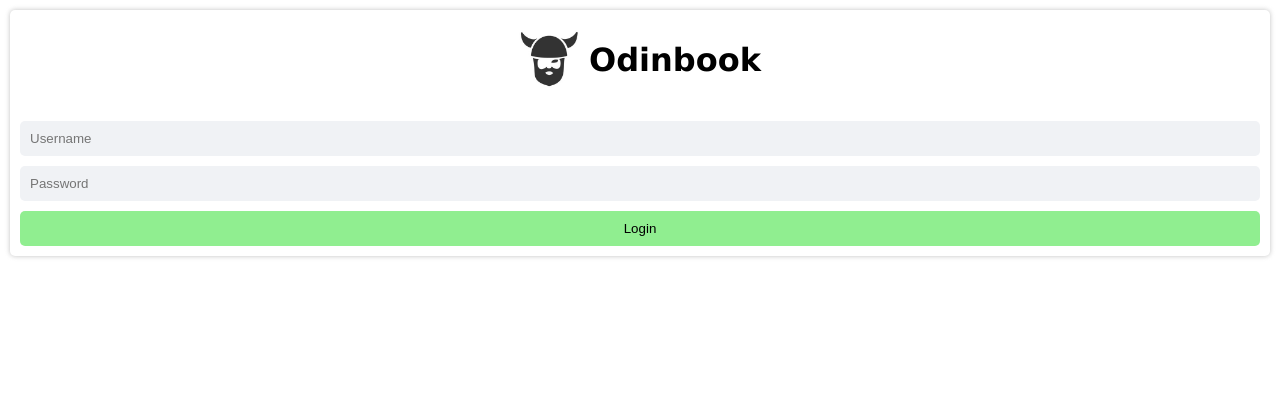
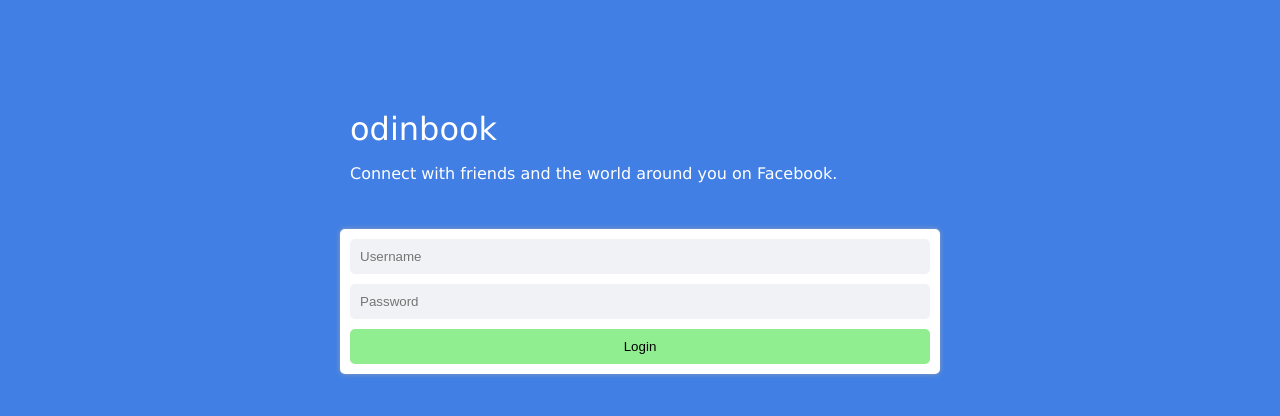
Before and after one commit to aflo7/odinbook-facebook-clone-, a Vue app in the folder frontend/: page / in a window 1280 px wide. Shown: the top 416 px of the page. Built offline with nearby package versions, Linux system fonts and the light colour scheme.

Commit message:
updated the login form with updated CSS styles

```diff
--- a/frontend/src/components/Login.vue
+++ b/frontend/src/components/Login.vue
@@ -27,10 +27,13 @@
 </script>
 
 <template>
+  <div class="outer">
+
   <div class="login-form-wrapper">
-    <div style="display: flex; align-items: center; gap: 10px">
-      <img src="../assets/odinlogo2.jpeg" style="height: 60px" />
-      <h1>Odinbook</h1>
+    <div style="display: flex; flex-direction: column; color: white; padding: 10px;">
+      <!-- <img src="../assets/odinlogo2.jpeg" style="height: 50px" /> -->
+      <h1>odinbook</h1>
+      <p>Connect with friends and the world around you on Facebook.</p>
     </div>
 
     <form class="login-form" @submit.prevent="login">
@@ -59,9 +62,26 @@
       <button type="submit" class="login-btn">Login</button>
     </form>
   </div>
+
+</div>
 </template>
 
 <style scoped>
+
+.outer {
+  background-color: rgb(65, 127, 228);
+  height: 100vh;
+  padding-left: 20px;
+  padding-right: 20px;
+  padding-top: 100px;
+
+
+}
+
+h1 {
+  margin: 0;
+  font-weight: normal;
+}
 .login-btn {
   background-color: lightgreen;
   border: none;
@@ -77,22 +97,26 @@
   display: flex;
   flex-direction: column;
   gap: 10px;
-  width: 100%;
+  background-color: white;
+  -webkit-box-shadow: 0px 0px 5px 0px rgba(171, 171, 171, 0.75);
+  -moz-box-shadow: 0px 0px 5px 0px rgba(171, 171, 171, 0.75);
+  box-shadow: 0px 0px 5px 0px rgba(171, 171, 171, 0.75);
+  padding: 10px;
+  border-radius: 5px;
 }
 
 .login-form-wrapper {
-  padding: 10px;
-  margin: 10px;
-  border-radius: 5px;
-  background-color: white;
   display: flex;
   flex-direction: column;
-  align-items: center;
   gap: 20px;
-  -webkit-box-shadow: 0px 0px 5px 0px rgba(171, 171, 171, 0.75);
-  -moz-box-shadow: 0px 0px 5px 0px rgba(171, 171, 171, 0.75);
-  box-shadow: 0px 0px 5px 0px rgba(171, 171, 171, 0.75);
+  margin: 0 auto;
+  max-width: 600px;
 }
+
+
+
+
+
 </style>
 
 <script>
```
